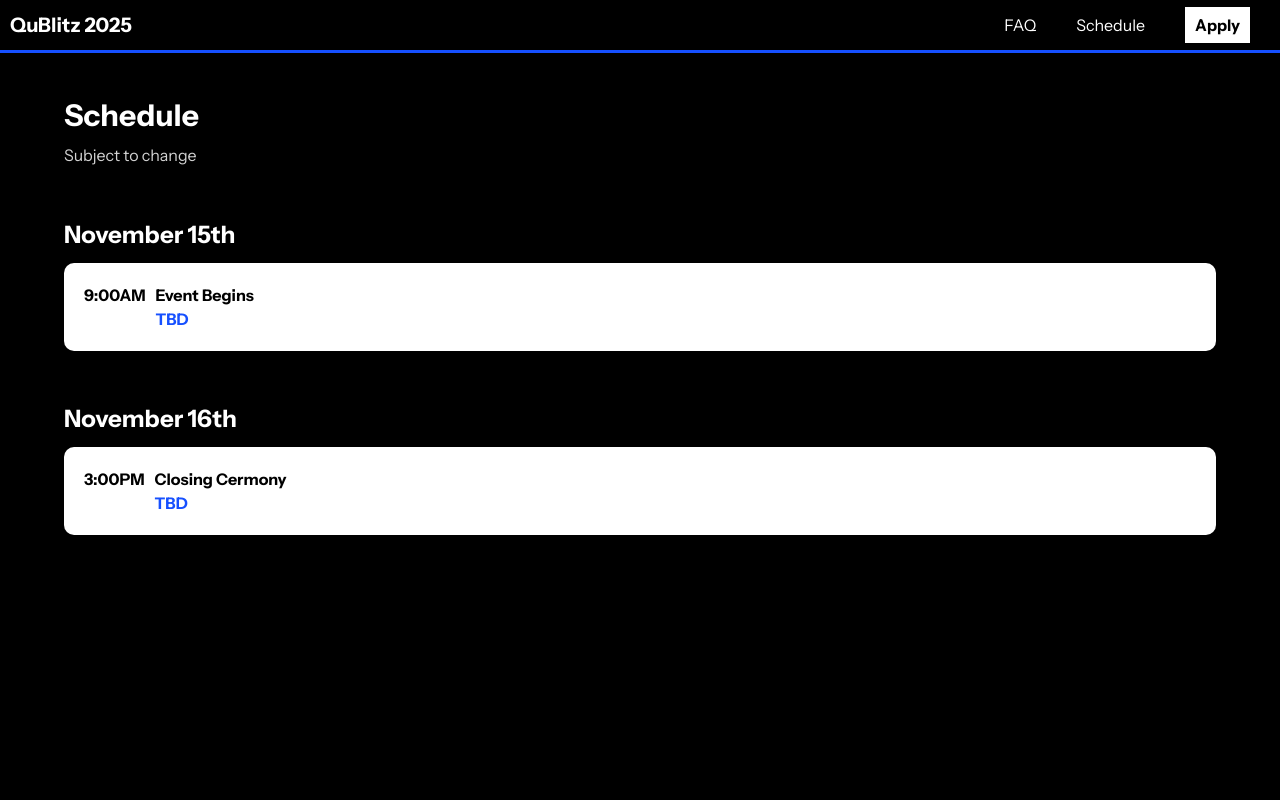
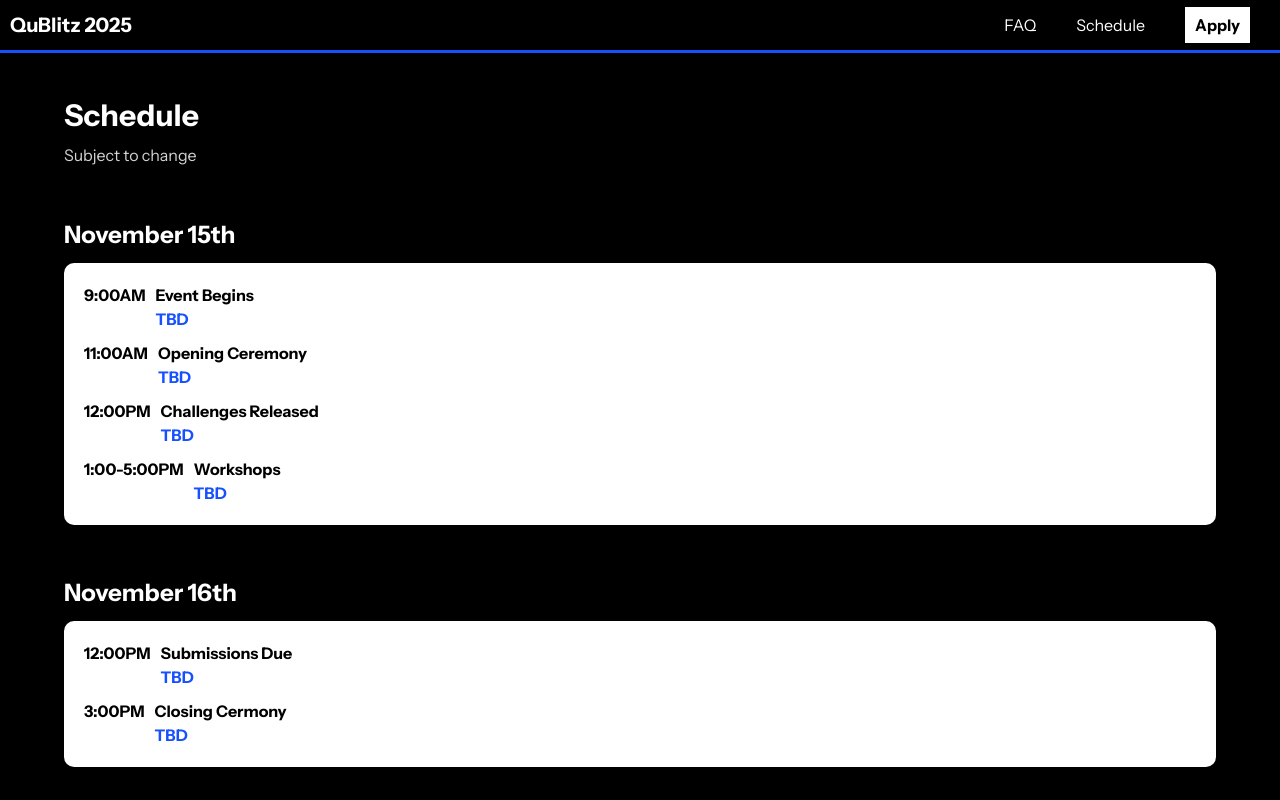
Before and after one commit to vincentcai26/princeton_ibm_qublitz, a Next.js app: page /schedule in a window 1280 px wide. Shown: the top 800 px of the page. Built offline with nearby package versions, Linux system fonts and the light colour scheme; no server answers.

Commit message:
new schedule changes

```diff
--- a/content/content.ts
+++ b/content/content.ts
@@ -40,6 +40,23 @@ const nov2 = [{
     name: "Event Begins",
     //description: "Opening ceremony for event. All participants are required to attend.",
     location: "TBD"
+},
+{
+    time: "11:00AM",
+    name: "Opening Ceremony",
+    //description: "Opening ceremony for event. All participants are required to attend.",
+    location: "TBD"
+},
+{
+    time: "12:00PM",
+    name: "Challenges Released",
+    //description: "Opening ceremony for event. All participants are required to attend.",
+    location: "TBD"
+},{
+    time: "1:00-5:00PM",
+    name: "Workshops",
+    //description: "Opening ceremony for event. All participants are required to attend.",
+    location: "TBD"
 }]
 // },{
 //     time: "12:00PM",
@@ -58,6 +75,11 @@ const nov2 = [{
 // }]
 
 const nov3 = [{
+    time: "12:00PM",
+    name: "Submissions Due",
+    //description: "Opening ceremony for event. All participants are required to attend.",
+    location: "TBD"
+},{
 //     time: "12:00PM",
 //     name: "Submissions Due",
 //     description: "All submissions are due.",
```
